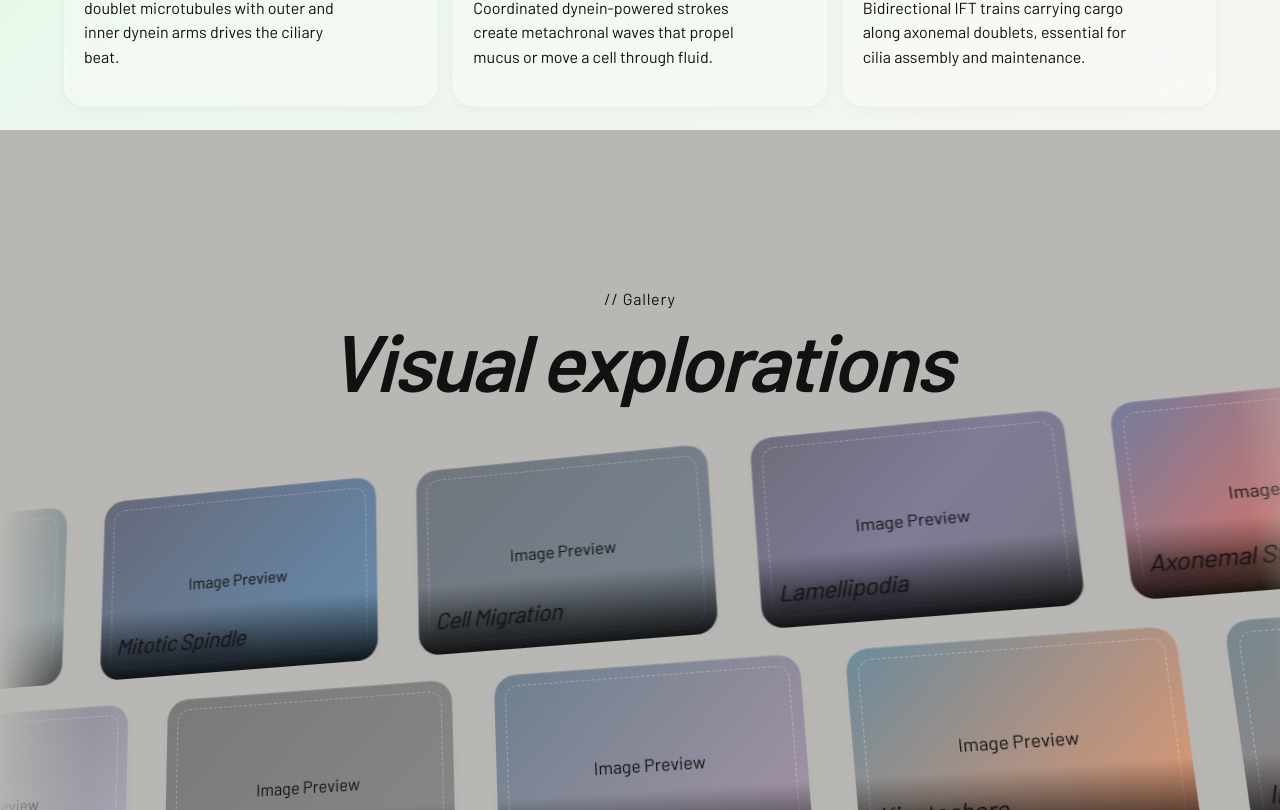
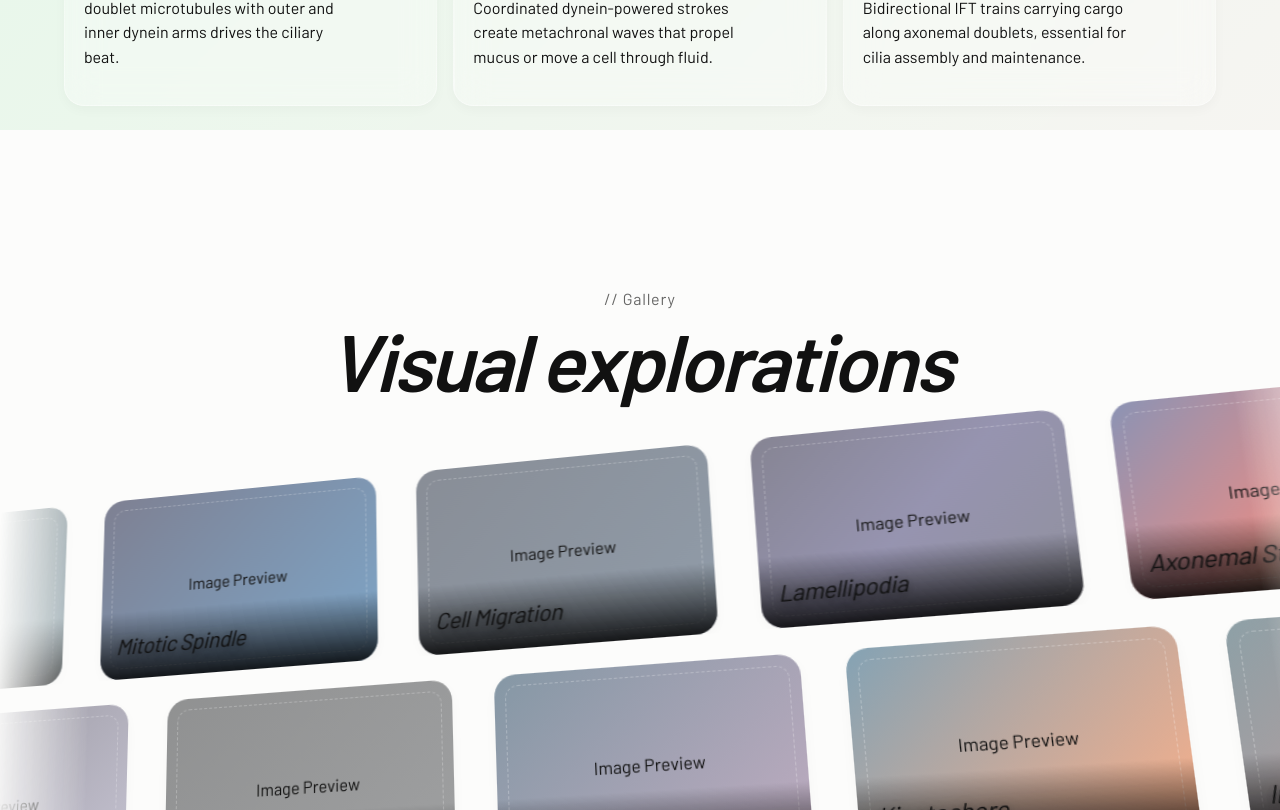
Before and after one commit to plum45/ruji, a React (Vite) app: page / in a window 1280 px wide. Shown: the part 7070-7880 px from the top of the page. Built offline with nearby package versions, Linux system fonts and the light colour scheme; a web font is replaced by a local one.

Commit message:
Support Light Mode with white background and dark text in GallerySection

```diff
--- a/src/components/GallerySection.tsx
+++ b/src/components/GallerySection.tsx
@@ -1,6 +1,7 @@
 import { motion } from 'framer-motion';
 import Marquee from './Marquee';
 import FadingVideo from './FadingVideo';
+import { useTheme } from '../ThemeContext';
 
 const FADE_UP = (delay: number) => ({
   initial: { filter: 'blur(8px)', opacity: 0, y: 30 },
@@ -75,6 +76,9 @@ function Card({ label, gradient }: { label: string; gradient: string }) {
 }
 
 export default function GallerySection() {
+  const { theme } = useTheme();
+  const isLight = theme === 'light';
+
   return (
     <section
       id="gallery"
@@ -82,7 +86,7 @@ export default function GallerySection() {
       style={{
         position: 'relative',
         minHeight: '100svh',
-        background: '#000',
+        background: isLight ? '#fff' : '#000',
         overflow: 'hidden',
         display: 'flex',
         flexDirection: 'column',
@@ -94,7 +98,14 @@ export default function GallerySection() {
         src="https://www.dropbox.com/scl/fi/h5k8xh5dfoaq74ofehpne/3D_glass_sculpture_fluid_motion_202606271449.mp4?rlkey=1grlebvruxp2pqz628uf7ixh9&raw=1"
         style={{ position: 'absolute', inset: 0, width: '100%', height: '100%', objectFit: 'cover', zIndex: 0 }}
       />
-      <div style={{ position: 'absolute', inset: 0, background: 'rgba(0,0,0,0.25)', zIndex: 1 }} />
+      <div
+        style={{
+          position: 'absolute',
+          inset: 0,
+          background: isLight ? 'rgba(255, 255, 255, 0.75)' : 'rgba(0, 0, 0, 0.35)',
+          zIndex: 1
+        }}
+      />
 
       {/* Header */}
       <motion.div
@@ -109,17 +120,25 @@ export default function GallerySection() {
           paddingRight: '1rem'
         }}
       >
-        <p className="font-body text-white/80 text-sm" style={{ marginBottom: '1rem', letterSpacing: '0.05em' }}>
+        <p
+          className="font-body text-sm"
+          style={{
+            marginBottom: '1rem',
+            letterSpacing: '0.05em',
+            color: isLight ? 'rgba(0, 0, 0, 0.6)' : 'rgba(255, 255, 255, 0.8)'
+          }}
+        >
           // Gallery
         </p>
         <h2
-          className="font-heading text-white"
+          className="font-heading"
           style={{
             fontStyle: 'italic',
             fontSize: 'clamp(2.5rem, 7vw, 5rem)',
             lineHeight: 0.9,
             letterSpacing: '-0.03em',
             margin: 0,
+            color: isLight ? '#111' : '#fff'
           }}
         >
           Visual explorations
```
